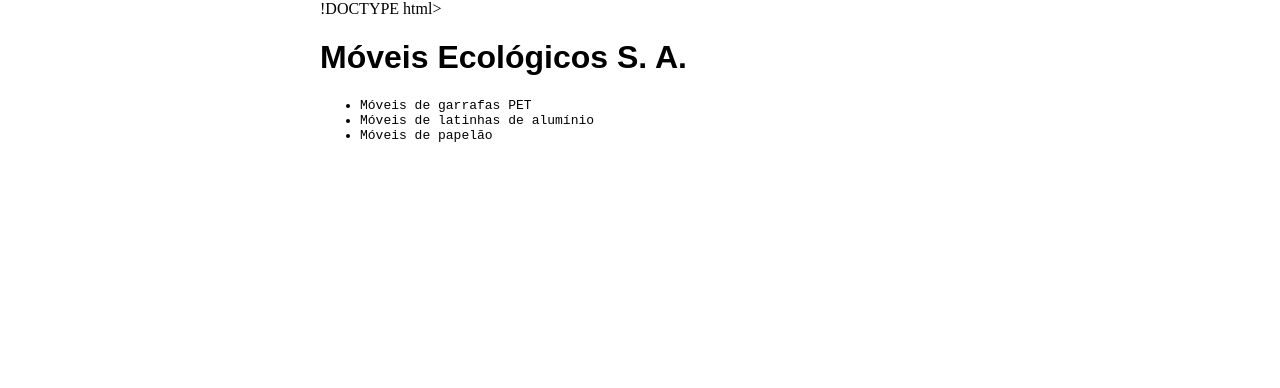
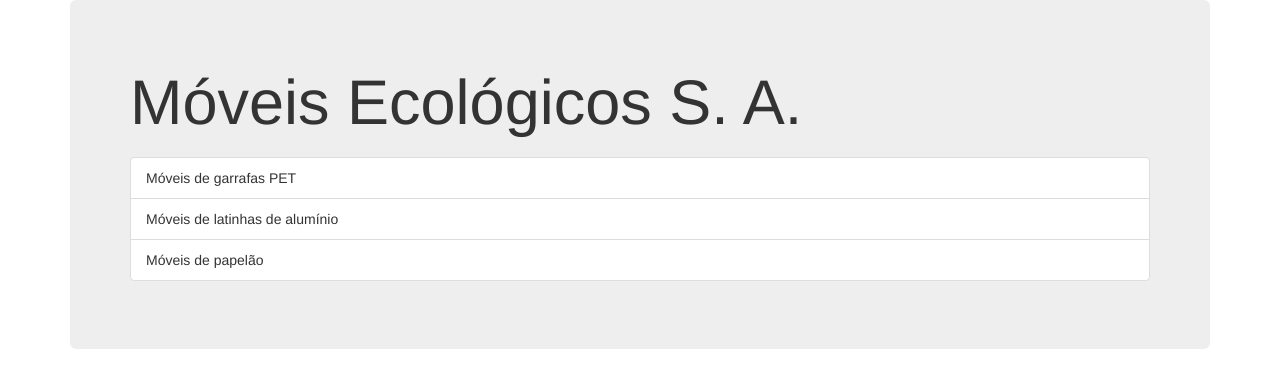
Before and after one commit to guilhermerama/moveis, a plain HTML site: page index.html in a window 1280 px wide. Drawn offline with nearby package versions, Linux system fonts and the light colour scheme.

Commit message:
Adicionando Bootstrap

```diff
--- a/index.html
+++ b/index.html
@@ -1,20 +1,32 @@
-!DOCTYPE html>
+<!DOCTYPE html>
 <html>
 <head>
-	<title>Móveis Ecológicos</title>
-	<link rel="stylesheet" href="principal.css">
 	<meta charset="utf-8" />
 	<meta name="description" content="Móveis ecológicos">
 	<meta name="keywords" content="moveis ecologicos">
+	<link rel="stylesheet"
+	href="http://netdna.bootstrapcdn.com/bootstrap/3.1.1/
+	css/bootstrap.min.css">
+	<title>Móveis Ecológicos</title>
 	<script src="js/principal.js"></script>
 </head>
 <body onload="trocaBanner();">
-	<h1>Móveis Ecológicos S. A.</h1>
-	<h2 id="mensagem"></h2>
-	<ul>
-		<li>Móveis de garrafas PET</li>
-		<li>Móveis de latinhas de alumínio</li>
-		<li>Móveis de papelão</li>
-	</ul>
+	<div class="container">
+		<div class="jumbotron">
+			<h1>Móveis Ecológicos S. A.</h1>
+			<h2 id="mensagem"></h2>
+			<ul class="list-group">
+				<li class="list-group-item">
+					Móveis de garrafas PET
+				</li>
+				<li class="list-group-item">
+					Móveis de latinhas de alumínio
+				</li>
+				<li class="list-group-item">
+					Móveis de papelão
+				</li>
+			</ul>
+		</div>
+	</div>
 </body>
 </html>
--- a/principal.css
+++ /dev/null
@@ -1,10 +0,0 @@
-body {
-	width: 50%;
-	margin: auto;
-}
-h1 {
-	font-family: sans-serif;
-}
-li {
-	font-family: monospace;
-}
```
